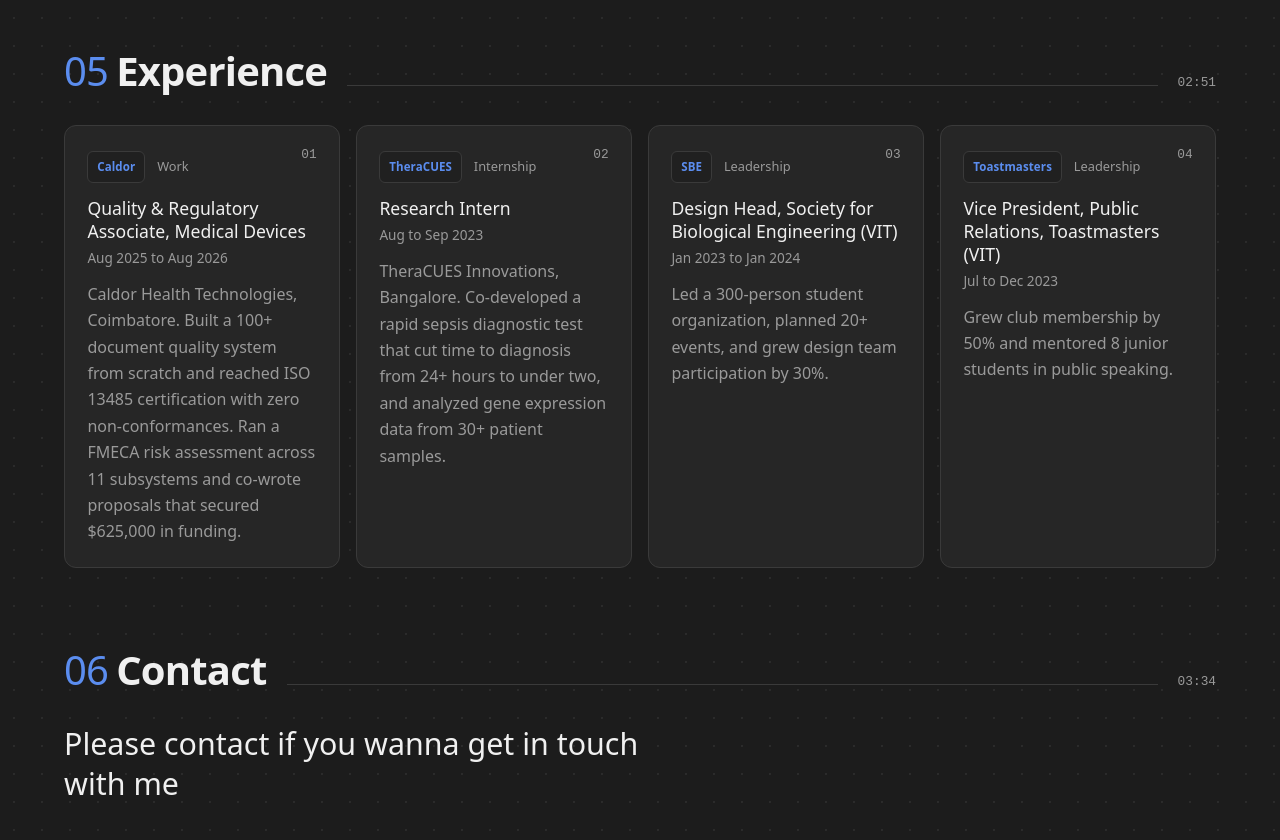
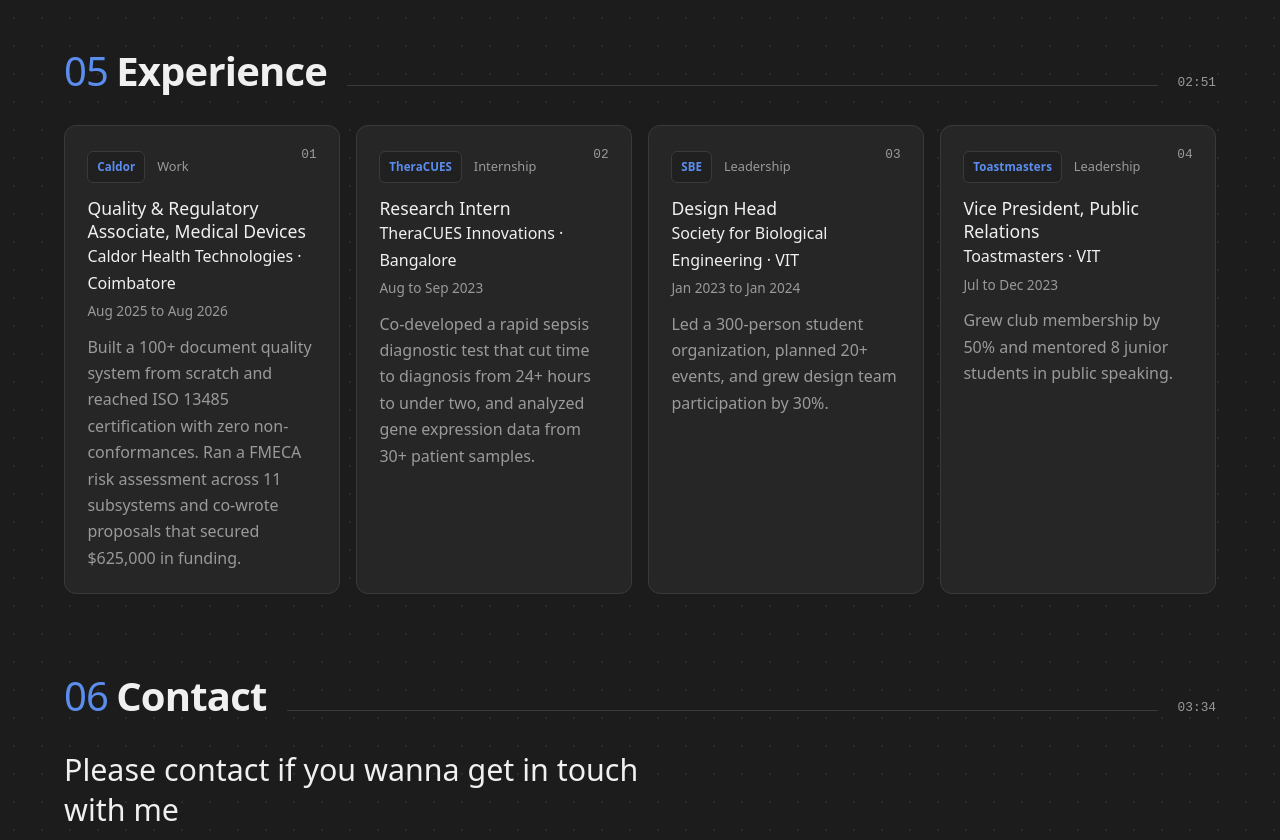
Before and after one commit to K4vinM/Portfolio, a plain HTML site: page index.html in a window 1280 px wide. Shown: the part 2040-2880 px from the top of the page. Drawn offline with Linux system fonts and the light colour scheme.

Commit message:
Refactor experience section in index.html

```diff
--- a/index.html
+++ b/index.html
@@ -78,10 +78,55 @@
 <section id="experience" class="wrap">
   <h2><span class="n">05</span> Experience<span class="t" data-i="4"></span></h2>
   <div class="cards">
-      <article class="xcard"><span class="trk">01</span><div class="card-top"><span class="org-mark word-mark">Caldor</span><p class="kind">Work</p></div><h3>Quality &amp; Regulatory Associate, Medical Devices</h3><p class="when">Aug 2025 to Aug 2026</p><p>Caldor Health Technologies, Coimbatore. Built a 100+ document quality system from scratch and reached ISO 13485 certification with zero non-conformances. Ran a FMECA risk assessment across 11 subsystems and co-wrote proposals that secured $625,000 in funding.</p></article>
-      <article class="xcard"><span class="trk">02</span><div class="card-top"><span class="org-mark word-mark">TheraCUES</span><p class="kind">Internship</p></div><h3>Research Intern</h3><p class="when">Aug to Sep 2023</p><p>TheraCUES Innovations, Bangalore. Co-developed a rapid sepsis diagnostic test that cut time to diagnosis from 24+ hours to under two, and analyzed gene expression data from 30+ patient samples.</p></article>
-      <article class="xcard"><span class="trk">03</span><div class="card-top"><span class="org-mark word-mark">SBE</span><p class="kind">Leadership</p></div><h3>Design Head, Society for Biological Engineering (VIT)</h3><p class="when">Jan 2023 to Jan 2024</p><p>Led a 300-person student organization, planned 20+ events, and grew design team participation by 30%.</p></article>
-      <article class="xcard"><span class="trk">04</span><div class="card-top"><span class="org-mark word-mark">Toastmasters</span><p class="kind">Leadership</p></div><h3>Vice President, Public Relations, Toastmasters (VIT)</h3><p class="when">Jul to Dec 2023</p><p>Grew club membership by 50% and mentored 8 junior students in public speaking.</p></article>
+
+    <article class="xcard">
+      <span class="trk">01</span>
+      <div class="card-top">
+        <span class="org-mark word-mark">Caldor</span>
+        <p class="kind">Work</p>
+      </div>
+      <h3>Quality &amp; Regulatory Associate, Medical Devices</h3>
+      <p class="org-name">Caldor Health Technologies · Coimbatore</p>
+      <p class="when">Aug 2025 to Aug 2026</p>
+      <p class="card-description">Built a 100+ document quality system from scratch and reached ISO 13485 certification with zero non-conformances. Ran a FMECA risk assessment across 11 subsystems and co-wrote proposals that secured $625,000 in funding.</p>
+    </article>
+
+    <article class="xcard">
+      <span class="trk">02</span>
+      <div class="card-top">
+        <span class="org-mark word-mark">TheraCUES</span>
+        <p class="kind">Internship</p>
+      </div>
+      <h3>Research Intern</h3>
+      <p class="org-name">TheraCUES Innovations · Bangalore</p>
+      <p class="when">Aug to Sep 2023</p>
+      <p class="card-description">Co-developed a rapid sepsis diagnostic test that cut time to diagnosis from 24+ hours to under two, and analyzed gene expression data from 30+ patient samples.</p>
+    </article>
+
+    <article class="xcard">
+      <span class="trk">03</span>
+      <div class="card-top">
+        <span class="org-mark word-mark">SBE</span>
+        <p class="kind">Leadership</p>
+      </div>
+      <h3>Design Head</h3>
+      <p class="org-name">Society for Biological Engineering · VIT</p>
+      <p class="when">Jan 2023 to Jan 2024</p>
+      <p class="card-description">Led a 300-person student organization, planned 20+ events, and grew design team participation by 30%.</p>
+    </article>
+
+    <article class="xcard">
+      <span class="trk">04</span>
+      <div class="card-top">
+        <span class="org-mark word-mark">Toastmasters</span>
+        <p class="kind">Leadership</p>
+      </div>
+      <h3>Vice President, Public Relations</h3>
+      <p class="org-name">Toastmasters · VIT</p>
+      <p class="when">Jul to Dec 2023</p>
+      <p class="card-description">Grew club membership by 50% and mentored 8 junior students in public speaking.</p>
+    </article>
+
   </div>
 </section>
 
```
Lines whose indentation alone changed are shown as unchanged.
